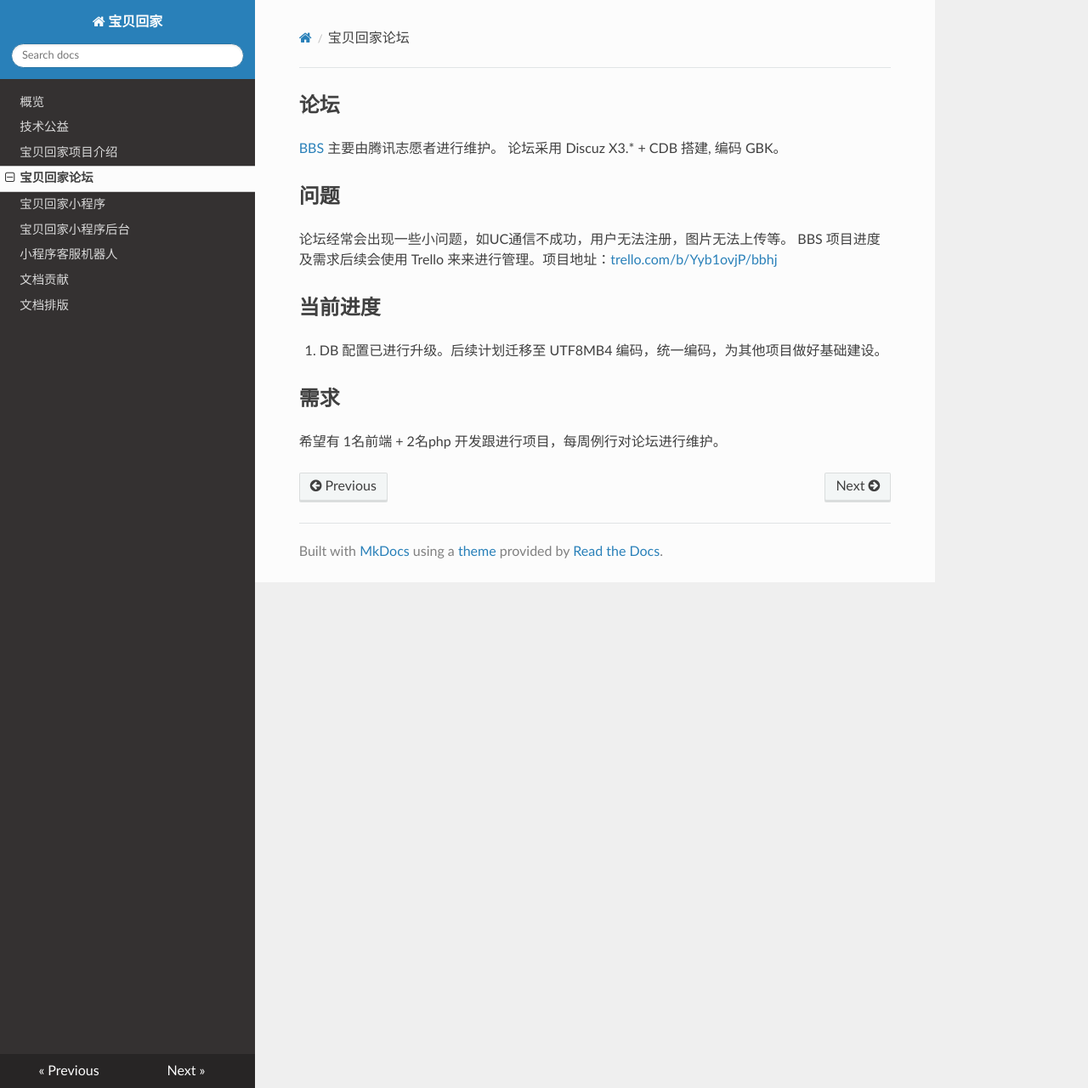
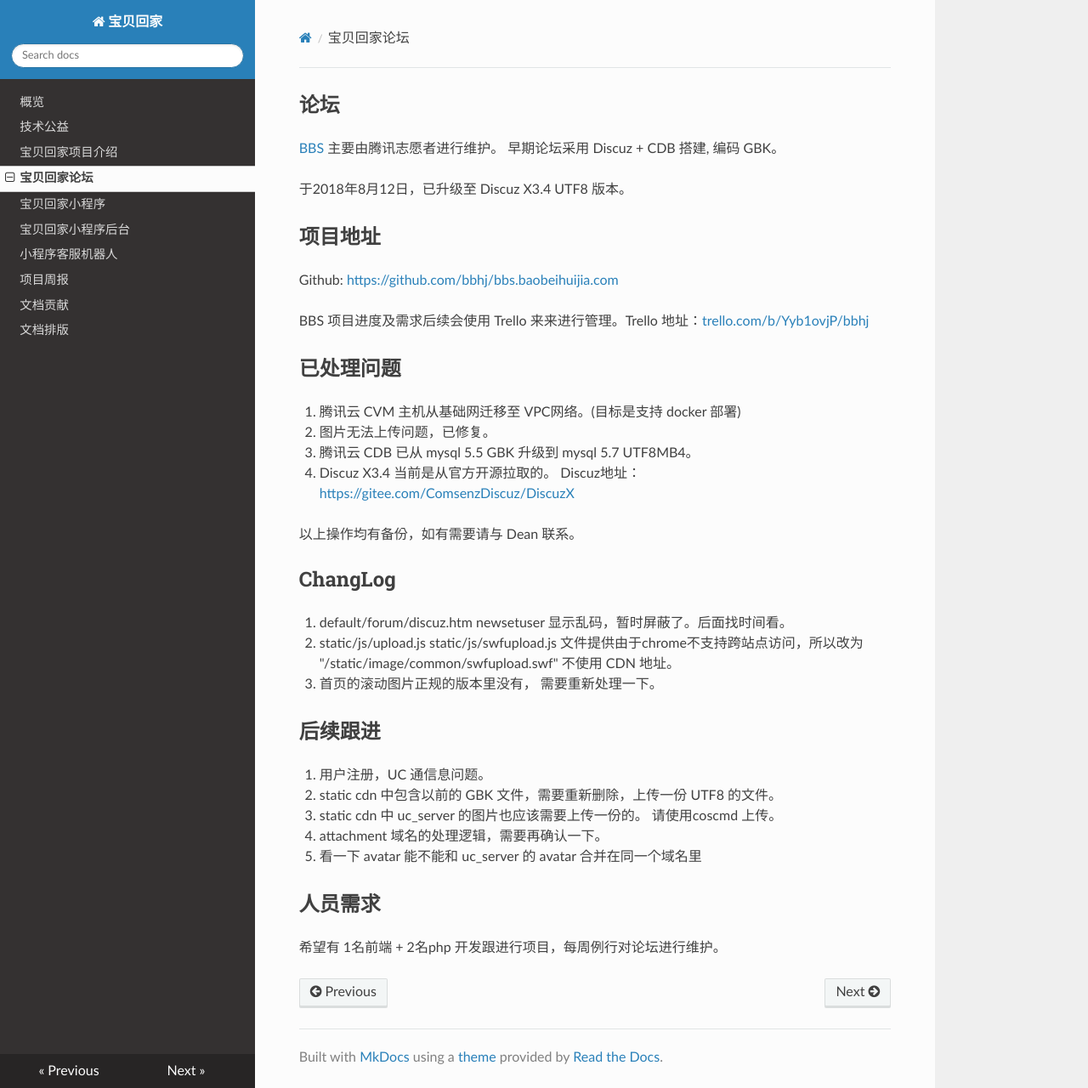
Before and after one commit to bbhj/intro, an MkDocs documentation site: the page built from docs/bbs.md, in a window 1280 px wide and 1280 px high. Shown: the whole window at 85% size. Built offline with MkDocs 1.6.1, drawn with Linux system fonts in a browser that asks for light colours; nearby versions of some CDN libraries; old or Windows-style settings are respelled for this version of MkDocs.

```diff
--- a/docs/bbs.md
+++ b/docs/bbs.md
@@ -1,16 +1,47 @@
 ##论坛##
 
-[BBS](https://bbs.baobeihuijia.com) 主要由腾讯志愿者进行维护。 论坛采用 Discuz X3.* + CDB 搭建, 编码 GBK。
+[BBS](https://bbs.baobeihuijia.com) 主要由腾讯志愿者进行维护。 早期论坛采用 Discuz + CDB 搭建, 编码 GBK。
 
-##问题##
+于2018年8月12日，已升级至 Discuz X3.4 UTF8 版本。
 
-论坛经常会出现一些小问题，如UC通信不成功，用户无法注册，图片无法上传等。
-BBS 项目进度及需求后续会使用 Trello 来来进行管理。项目地址：[trello.com/b/Yyb1ovjP/bbhj](trello.com/b/Yyb1ovjP/bbhj)
+##项目地址##
 
-##当前进度##
+Github: [https://github.com/bbhj/bbs.baobeihuijia.com](https://github.com/bbhj/bbs.baobeihuijia.com)
 
-1. DB 配置已进行升级。后续计划迁移至 UTF8MB4 编码，统一编码，为其他项目做好基础建设。
+BBS 项目进度及需求后续会使用 Trello 来来进行管理。Trello 地址：[trello.com/b/Yyb1ovjP/bbhj](trello.com/b/Yyb1ovjP/bbhj)
 
-##需求##
+##已处理问题##
+
+1. 腾讯云 CVM 主机从基础网迁移至 VPC网络。(目标是支持 docker 部署)
+
+2. 图片无法上传问题，已修复。
+
+3. 腾讯云 CDB 已从 mysql 5.5 GBK 升级到 mysql 5.7 UTF8MB4。
+
+4. Discuz X3.4 当前是从官方开源拉取的。 Discuz地址：[https://gitee.com/ComsenzDiscuz/DiscuzX](https://gitee.com/ComsenzDiscuz/DiscuzX)
+
+以上操作均有备份，如有需要请与 Dean 联系。
+
+##ChangLog##
+
+1. default/forum/discuz.htm newsetuser 显示乱码，暂时屏蔽了。后面找时间看。
+
+2. static/js/upload.js static/js/swfupload.js 文件提供由于chrome不支持跨站点访问，所以改为 "/static/image/common/swfupload.swf" 不使用 CDN 地址。
+
+3. 首页的滚动图片正规的版本里没有， 需要重新处理一下。
+
+##后续跟进##
+
+1. 用户注册，UC 通信息问题。
+
+2. static cdn 中包含以前的 GBK 文件，需要重新删除，上传一份 UTF8 的文件。
+
+3. static cdn 中 uc_server 的图片也应该需要上传一份的。  请使用coscmd 上传。
+
+4. attachment 域名的处理逻辑，需要再确认一下。
+
+5. 看一下 avatar 能不能和 uc_server 的 avatar 合并在同一个域名里
+
+##人员需求##
 
 希望有 1名前端 + 2名php 开发跟进行项目，每周例行对论坛进行维护。
--- a/mkdocs.yml
+++ b/mkdocs.yml
@@ -8,5 +8,6 @@ pages:
 - 宝贝回家小程序: mina.md
 - 宝贝回家小程序后台: mina-backend.md
 - 小程序客服机器人: mina-robot.md
+- 项目周报: weekly/index.md
 - 文档贡献: 03_how_to_github_pull_request.md
 - 文档排版: 04_chinese_copywrite_guidelines.md
```
Also changed, not shown: docs/weekly/2018w32.md (added, +33 -0 lines), docs/weekly/index.md (added, +4 -0 lines).
